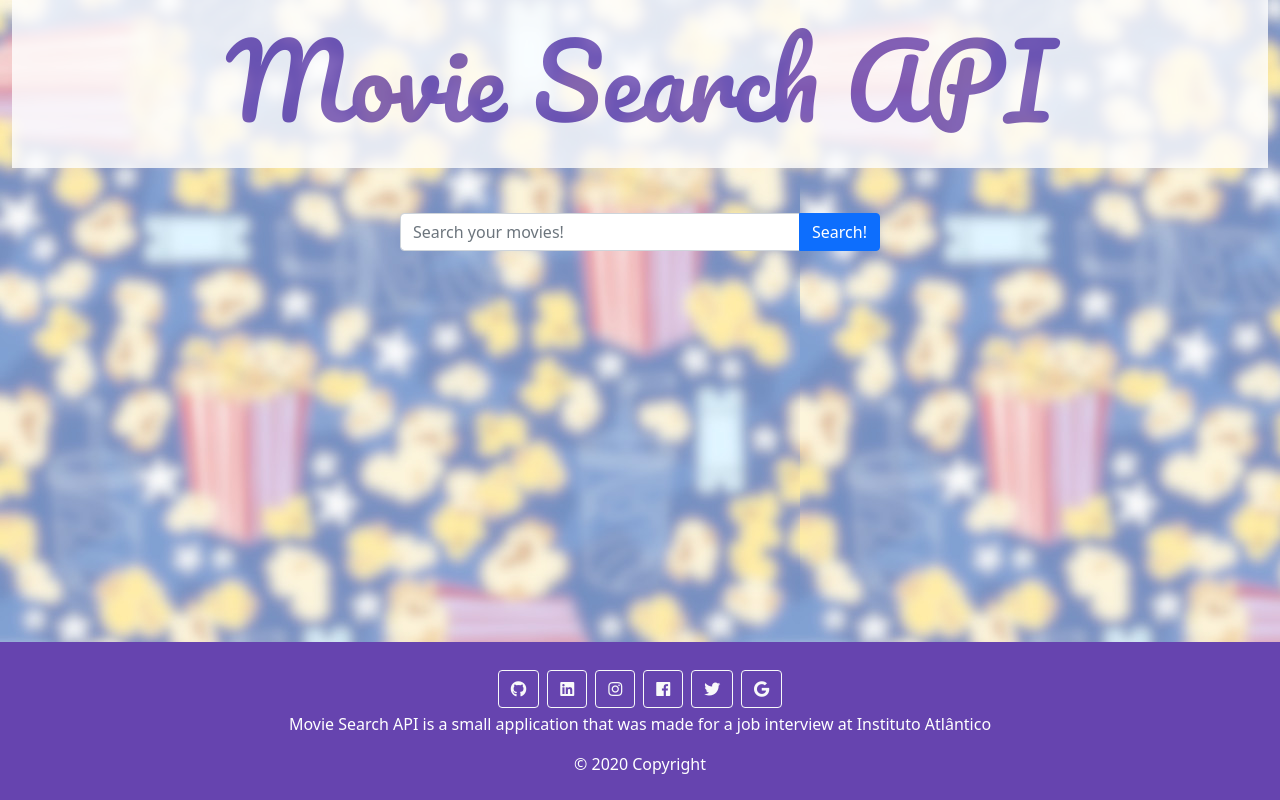
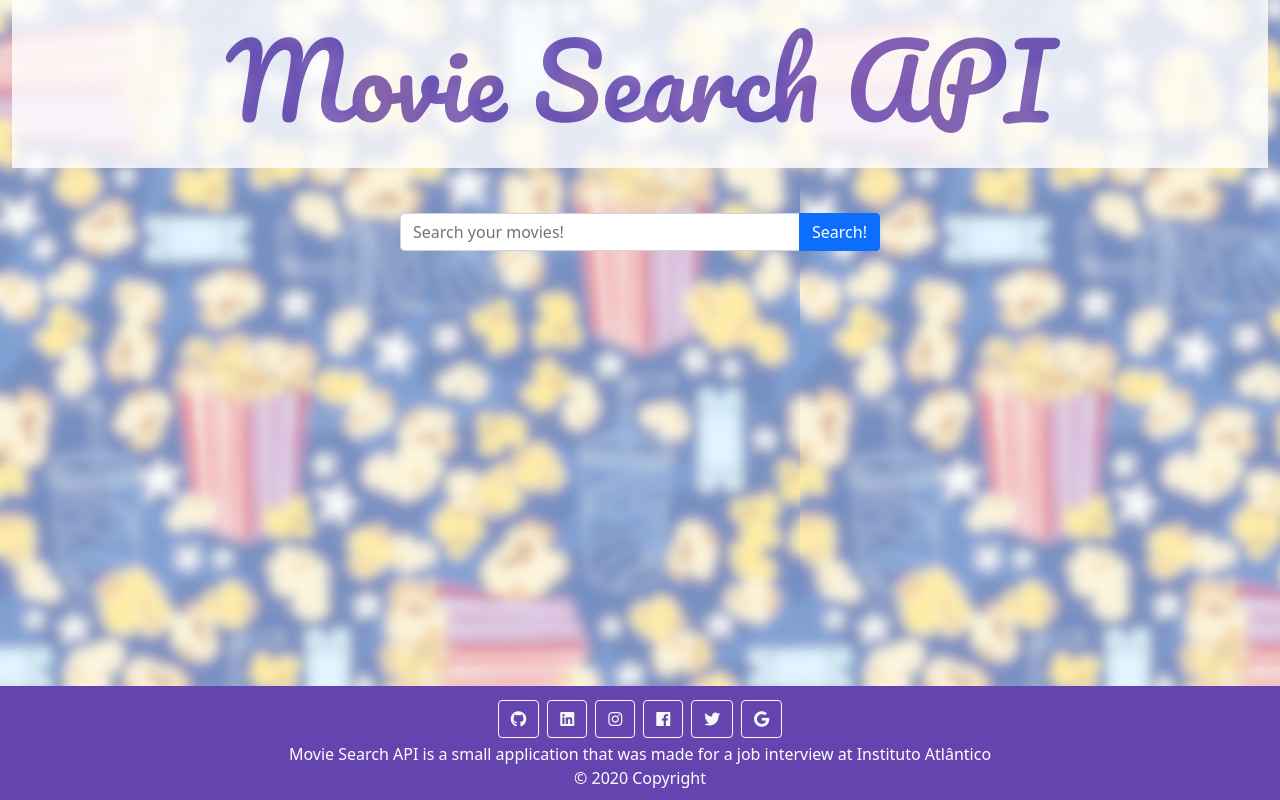
Before and after one commit to georgematos/movie-api-frontend, a React (Create React App) app: page / in a window 1280 px wide. Built offline with nearby package versions, Linux system fonts and the light colour scheme.

Commit message:
style: iproved footer presentation

```diff
--- a/src/App.css
+++ b/src/App.css
@@ -12,6 +12,8 @@
 
 @media (min-width: 600px) {
   .sticky-footer {
+    padding-top: 10px;
+    padding-bottom: 10px;
     position: fixed;
     left: 0;
     bottom: 0;
--- a/src/App.js
+++ b/src/App.js
@@ -14,20 +14,15 @@ function App() {
           <Routes />
         </main>
         <footer className="footer sticky-footer">
-          <div className="p-4 pb-0">
-            <section className="mb-4">
           <Icon link="https://github.com/georgematos" class="fab fa-github" />
           <Icon link="https://www.linkedin.com/in/george-matos-373a8919a/" class="fab fa-linkedin" />
           <Icon link="https://www.instagram.com/georgematos.o/" class="fab fa-instagram" />
           <Icon link="https://www.facebook.com/faceDoGeorge/" class="fab fa-facebook" />
           <Icon link="https://twitter.com/georgemattos" class="fab fa-twitter" />
           <Icon link="#!" class="fab fa-google" />
-              <div>
-                <p>Movie Search API is a small application that was made for a job interview at Instituto Atlântico</p>
-                <p>© 2020 Copyright</p>
-              </div>
-            </section>
-          </div>
+
+          <div>Movie Search API is a small application that was made for a job interview at Instituto Atlântico</div>
+          <div>© 2020 Copyright</div>
         </footer>
       </div>
     </MainAppProvider>
```
Lines whose indentation alone changed are shown as unchanged.
